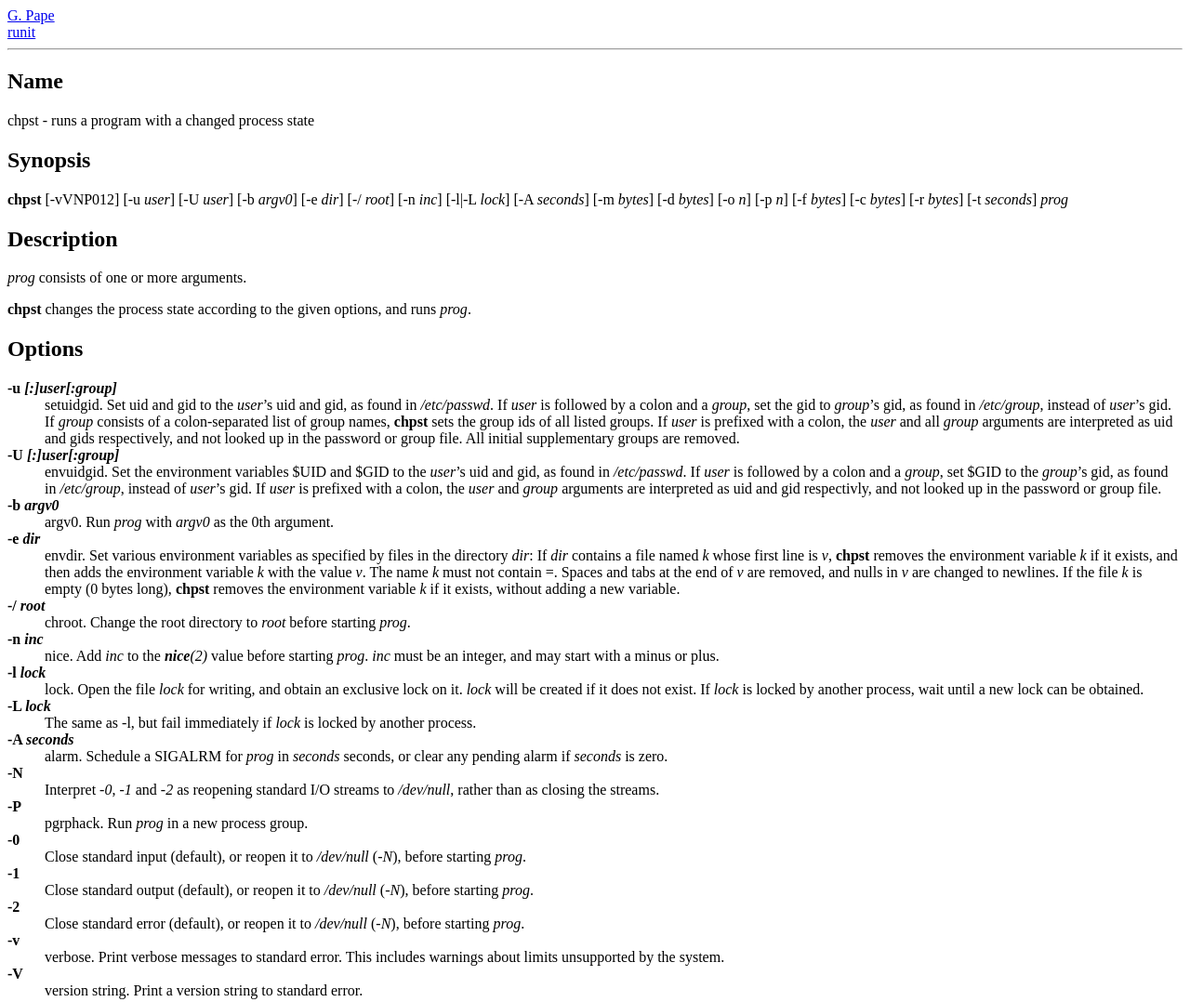
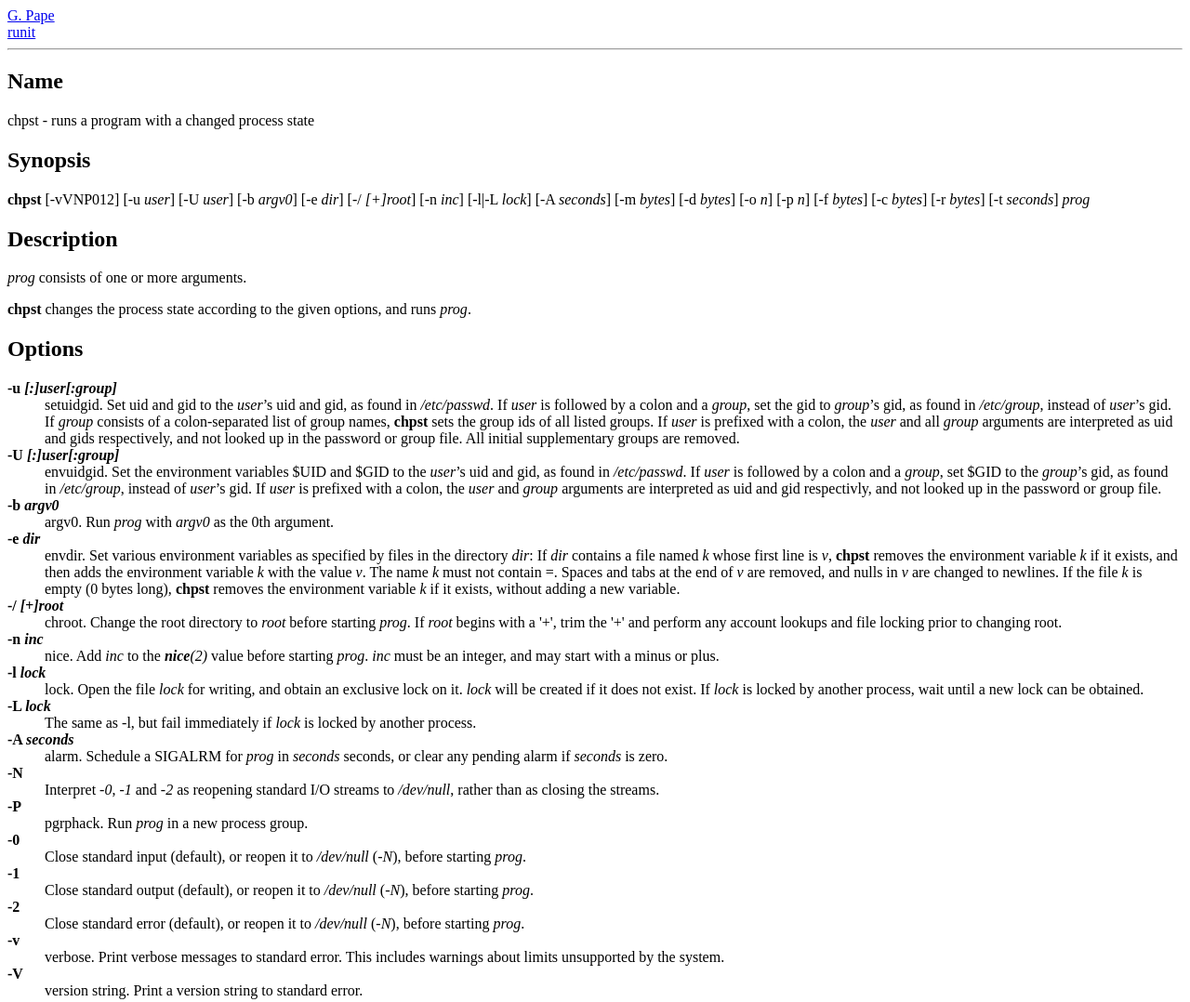
Before and after one commit to pilcrow/runit, a plain HTML site: page doc/chpst.8.html in a window 1280 px wide. Shown: the top 1078 px of the page at 93% size. Drawn offline with Linux system fonts and the light colour scheme.

Commit message:
chpst.8{,.hmtl}: Document -/ +root

```diff
--- a/doc/chpst.8.html
+++ b/doc/chpst.8.html
@@ -12,7 +12,7 @@
 chpst - runs a program with a changed process state
 <h2><a name='sect1'>Synopsis</a></h2>
 <b>chpst</b> [-vVNP012]
-[-u <i>user</i>] [-U <i>user</i>] [-b <i>argv0</i>] [-e <i>dir</i>] [-/ <i>root</i>] [-n <i>inc</i>] [-l|-L <i>lock</i>] [-A <i>seconds</i>] [-m <i>bytes</i>] [-d <i>bytes</i>]
+[-u <i>user</i>] [-U <i>user</i>] [-b <i>argv0</i>] [-e <i>dir</i>] [-/ <i>[+]root</i>] [-n <i>inc</i>] [-l|-L <i>lock</i>] [-A <i>seconds</i>] [-m <i>bytes</i>] [-d <i>bytes</i>]
 [-o <i>n</i>] [-p <i>n</i>] [-f <i>bytes</i>] [-c <i>bytes</i>] [-r <i>bytes</i>] [-t <i>seconds</i>] <i>prog</i>
 <h2><a name='sect2'>Description</a></h2>
 <i>prog</i> consists of one or
@@ -55,9 +55,10 @@ the value <i>v</i>. The name <i>k</i> must not contain =. Spaces and tabs at the
 empty (0 bytes long), <b>chpst</b> removes the environment variable <i>k</i> if it exists,
 without adding a new variable. </dd>
 
-<dt><b>-/ <i>root</b> </i></dt>
+<dt><b>-/ <i>[+]root</b> </i></dt>
 <dd>chroot. Change the root directory to
-<i>root</i> before starting <i>prog</i>. </dd>
+<i>root</i> before starting <i>prog</i>.  If <i>root</i> begins with a '+', trim the '+' and
+perform any account lookups and file locking prior to changing root.</dd>
 
 <dt><b>-n <i>inc</b> </i></dt>
 <dd>nice. Add <i>inc</i> to the <i><b>nice</b>(2)</i> value before
```
Also changed, not shown: 1 other file.
